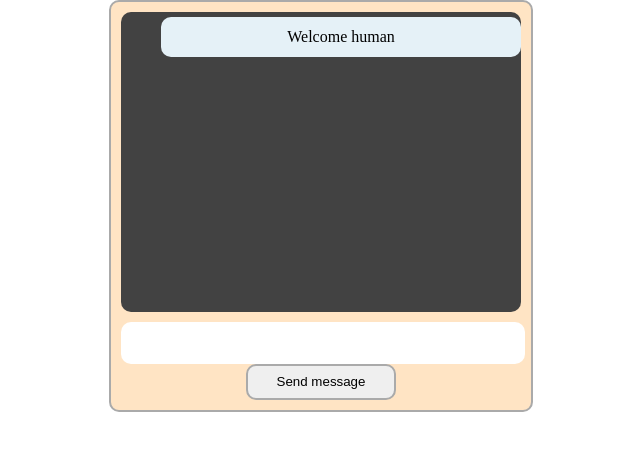
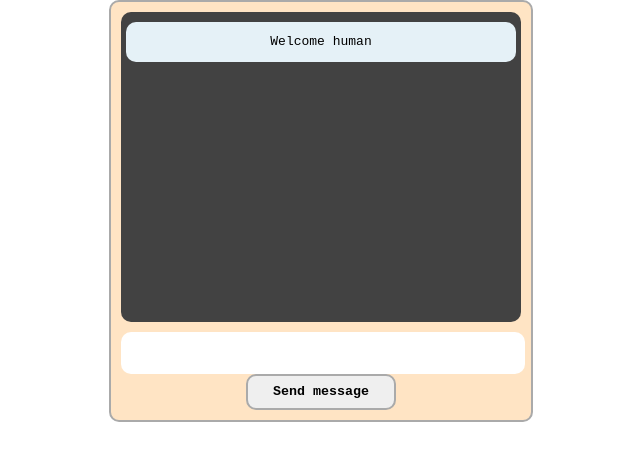
Before and after one commit to janfarbiak/Rpsnodetutorial, a plain HTML site: page client/index.html in a window 1280 px wide. Shown: the whole page, without its empty margins (319-959 px from the left). Drawn offline with nearby package versions, Linux system fonts and the light colour scheme; no server answers.

Commit message:
fix overflow

```diff
--- a/client/src/client.js
+++ b/client/src/client.js
@@ -17,12 +17,16 @@ const writeEvent = (text) => {
 const onFormSubmitted = (e) => {
     e.preventDefault();
 
-    const input = document.querySelector('#chat');
-    const text = input.value;
+    if(document.forms['chat-form']['chat'].value == ""){
+        alert("empty");
+    }else{
+        const input = document.querySelector('#chat');
+        const text = input.value;
 
-    input.value = ' ';
+        input.value = '';
 
-    sock.emit('message', text);
+        sock.emit('message', text);
+    }
 };
 
 writeEvent("Welcome human");
--- a/client/styles/main.css
+++ b/client/styles/main.css
@@ -1,5 +1,12 @@
-body, html {margin: auto; text-align: center;}
-li {list-style-type: none;}
+body, html {
+    margin: auto;
+    text-align: center;
+    font-family: monospace;
+}
+
+li,ul {
+    list-style-type: none;
+}
 
 .rps-wrapper {
     background-color: bisque;
@@ -10,20 +17,26 @@ li {list-style-type: none;}
     border: 2px solid rgb(170, 170, 170);
 }
 
+::-webkit-scrollbar {
+    display: none;
+}
+
 #events {
     height: 300px;
+    width: auto;
     background-color: rgb(66, 66, 66);
     border-radius: 10px;
     margin: auto;
+    padding: 5px;
+    overflow-y: auto;
 }
 
 #events li {
     width: 100%;
     background-color: rgb(229, 241, 247);
-    margin: 5px auto;
+    margin-top: 5px;
     line-height: 40px;
     border-radius: 10px;
-    float: left;
 }
 
 #chat {
@@ -41,4 +54,6 @@ button {
     line-height: 30px;
     border-radius: 10px;
     border: 2px solid rgb(170, 170, 170);
+    font-family: monospace;
+    font-weight: bold;
 }
```
